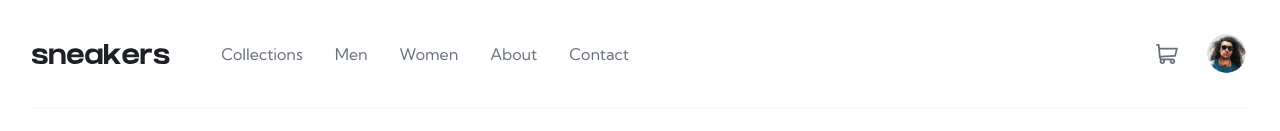
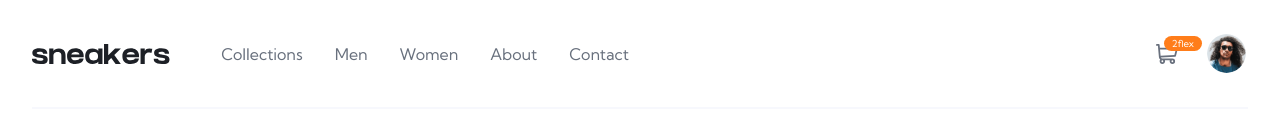
Before and after one commit to Squashim/ecommerce-shoes, a React (Create React App) app: page / in a window 1280 px wide. Shown: the top 131 px of the page. Built offline with nearby package versions, Linux system fonts and the light colour scheme.

Commit message:
82% done

```diff
--- a/src/components/Content.js
+++ b/src/components/Content.js
@@ -8,7 +8,7 @@ import iconCart from "../images/icon-cart.svg";
 import iconPlus from "../images/icon-plus.svg";
 import iconMinus from "../images/icon-minus.svg";
 import iconClose from "../images/icon-close.svg";
-export const Content = () => {
+const Content = () => {
 	const image1 = require(`../images/image-product-1.jpg`);
 	const image2 = require(`../images/image-product-2.jpg`);
 	const image3 = require(`../images/image-product-3.jpg`);
@@ -17,8 +17,8 @@ export const Content = () => {
 
 	const [data, setData] = useState("");
 
-	const addItem = (amt) => {
-		setData(amt);
+	const addItem = (amount) => {
+		setData(amount);
 	};
 
 	const otherImg = document.querySelectorAll(`.other`);
@@ -209,7 +209,7 @@ export const Content = () => {
 				<div className={styles.buy}>
 					<div className={styles.quan}>
 						<img src={iconMinus} onClick={handleDecrement} alt=""></img>
-						<p>{amount}</p>
+						<p id="quantity">{amount}</p>
 						<img src={iconPlus} alt="" onClick={handleIncrement}></img>
 					</div>
 					<button onClick={() => addItem(amount)} className={styles.cartAdd}>
--- a/src/components/Header.js
+++ b/src/components/Header.js
@@ -11,6 +11,12 @@ import exit from "../images/icon-close.svg";
 const Header = () => {
 	const [openCart, setCartOpen] = useState(false);
 	const cartToggler = () => setCartOpen((p) => !p);
+
+	const [amount, setAmount] = useState(2);
+
+	const hidden = {
+		display: "none",
+	};
 
 	const [menuOpen, setMenuOpen] = useState(false);
 	const menuToggler = () => setMenuOpen((p) => !p);
@@ -36,6 +42,10 @@ const Header = () => {
 			setMenuOpen(false);
 		}
 	}, [size.width, menuOpen]);
+
+	useEffect(() => {
+		console.log(amount);
+	});
 
 	return (
 		<div className={styles.header}>
@@ -78,7 +88,18 @@ const Header = () => {
 					</nav>
 				</div>
 				<div className={styles.header__content__right}>
-					<img src={cart} alt="" id={styles.cart} onClick={cartToggler}></img>
+					<span style={hidden} className={styles.amountView}>
+						{amount <= 0
+							? amount + (hidden.display = "none")
+							: amount + (hidden.display = "flex")}
+					</span>
+					<img
+						src={cart}
+						alt=""
+						className="cartIcon"
+						id={styles.cart}
+						onClick={cartToggler}
+					></img>
 					<img src={avatar} alt="" id={styles.profile}></img>
 				</div>
 			</div>
--- a/src/components/Header.module.scss
+++ b/src/components/Header.module.scss
@@ -123,13 +123,13 @@
 			@include breakpoint(md) {
 				gap: 1.7rem;
 			}
-			&::after {
-				display: none;
-				content: "3";
+			.amountView {
+				display: flex;
 				text-align: center;
 				font-size: 0.6rem;
 				color: $neutral0;
 				position: absolute;
+				z-index: 2;
 				top: 4px;
 				left: 8px;
 				padding: 2px 8px;
```
